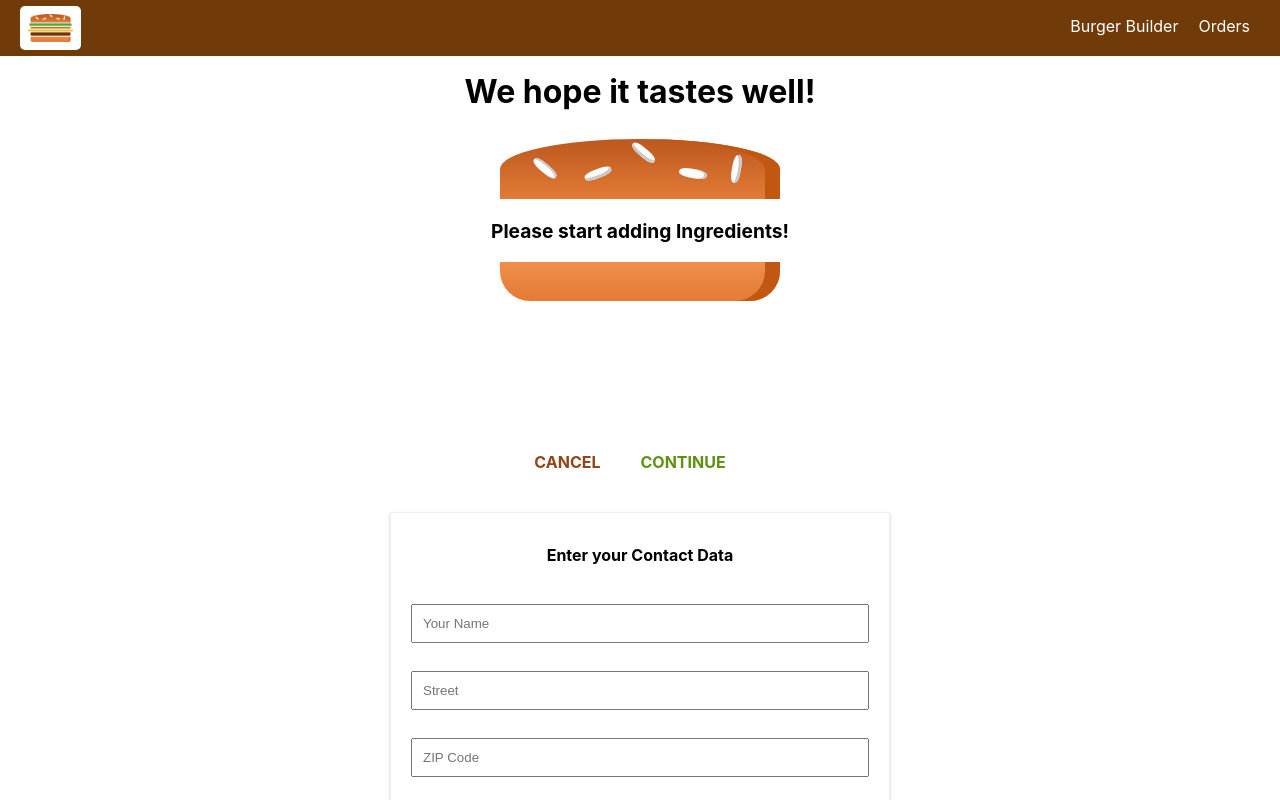
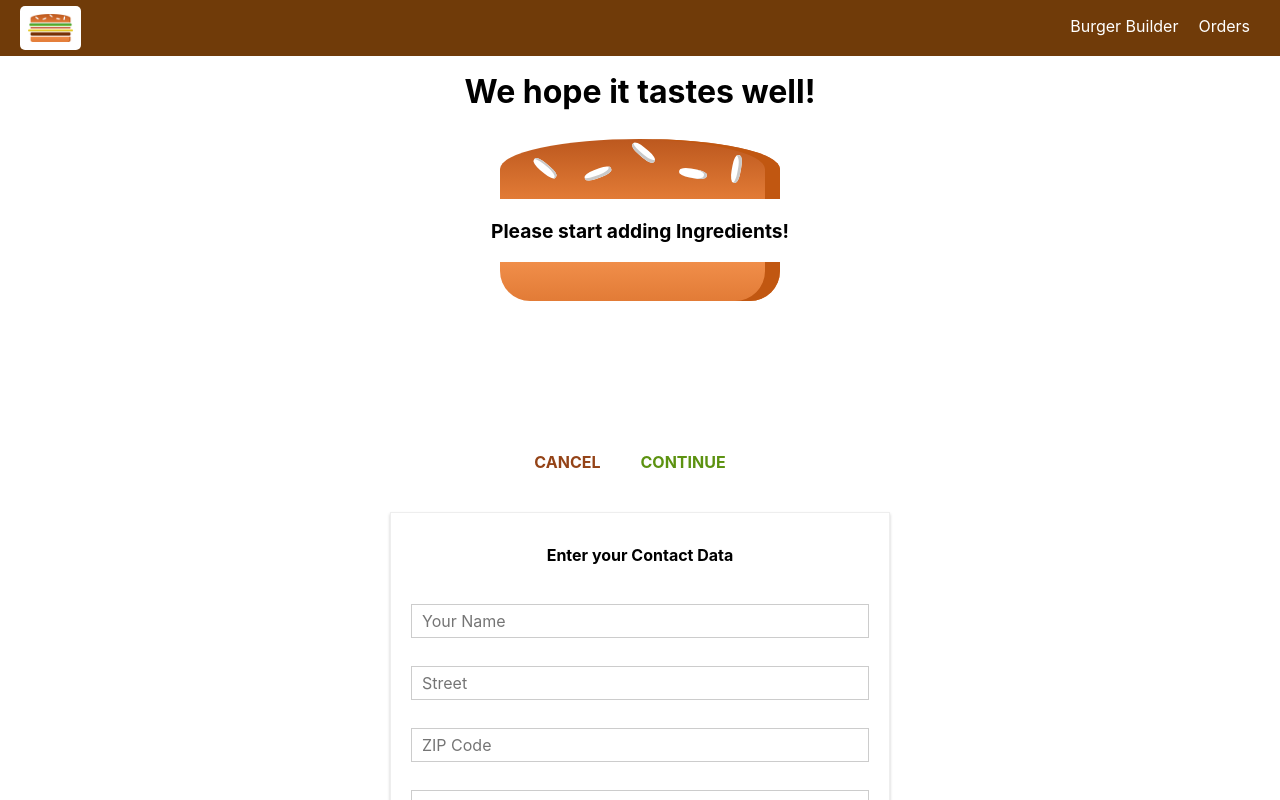
Before and after one commit to mitanshubhavsar/Reactjs_Projects, a React (Create React App) app in the folder The Burger Builder App/the_burger_builder_app/: page /checkout in a window 1280 px wide. Both pictures are taken after a click on the button "CONTINUE". Shown: the top 800 px of the page. Built offline with nearby package versions, Linux system fonts and the light colour scheme.

Commit message:
adding Validation Feedback and visuals

```diff
--- a/The Burger Builder App/the_burger_builder_app/src/components/UI/Button/Button.js
+++ b/The Burger Builder App/the_burger_builder_app/src/components/UI/Button/Button.js
@@ -4,6 +4,7 @@ import classes from './Button.module.css';
 const button = (props) => (
   <button
     onClick={props.clicked}
+    disabled={props.disabled}
     className={[classes.Button, classes[props.btnType]].join(' ')}
   >
     {props.children}
--- a/The Burger Builder App/the_burger_builder_app/src/components/UI/Button/Button.module.css
+++ b/The Burger Builder App/the_burger_builder_app/src/components/UI/Button/Button.module.css
@@ -15,6 +15,11 @@
   padding-left: 0;
 }
 
+.Button:disabled {
+  color: #ccc;
+  cursor: not-allowed;
+}
+
 .Success {
   color: #5c9210;
 }
--- a/The Burger Builder App/the_burger_builder_app/src/components/UI/Input/Input.js
+++ b/The Burger Builder App/the_burger_builder_app/src/components/UI/Input/Input.js
@@ -3,13 +3,18 @@ import classes from './Input.module.css';
 
 const input = (props) => {
   let inputElement = null;
+  const inputClasses = [classes.InputElement];
+
+  if (props.invalid && props.shouldValidate && props.touched) {
+    inputClasses.push(classes.Invalid);
+  }
   switch (props.elementType) {
     case 'input':
       inputElement = (
         <input
           {...props.elementConfig}
           value={props.value}
-          className={classes.Input}
+          className={inputClasses.join(' ')}
           onChange={props.changed}
         />
       );
@@ -19,7 +24,7 @@ const input = (props) => {
         <textarea
           {...props.elementConfig}
           value={props.value}
-          className={classes.Input}
+          className={inputClasses.join(' ')}
           onChange={props.changed}
         />
       );
@@ -28,7 +33,7 @@ const input = (props) => {
       inputElement = (
         <select
           value={props.value}
-          className={classes.Input}
+          className={inputClasses.join(' ')}
           onChange={props.changed}
         >
           {props.elementConfig.options.map((option) => (
@@ -44,7 +49,7 @@ const input = (props) => {
         <input
           {...props.elementConfig}
           value={props.value}
-          className={classes.Input}
+          className={inputClasses.join(' ')}
           onChange={props.changed}
         />
       );
--- a/The Burger Builder App/the_burger_builder_app/src/components/UI/Input/Input.module.css
+++ b/The Burger Builder App/the_burger_builder_app/src/components/UI/Input/Input.module.css
@@ -25,3 +25,8 @@
   outline: none;
   background-color: #ccc;
 }
+
+.Invalid {
+  border: 1px solid red;
+  background-color: #fda49a;
+}
--- a/The Burger Builder App/the_burger_builder_app/src/containers/Checkout/ContactData/ContactData.js
+++ b/The Burger Builder App/the_burger_builder_app/src/containers/Checkout/ContactData/ContactData.js
@@ -19,6 +19,7 @@ class ContactData extends Component {
           required: true,
         },
         valid: false,
+        touched: false,
       },
       street: {
         elementType: 'input',
@@ -31,6 +32,7 @@ class ContactData extends Component {
           required: true,
         },
         valid: false,
+        touched: false,
       },
       zipCode: {
         elementType: 'input',
@@ -45,6 +47,7 @@ class ContactData extends Component {
           maxLength: 5,
         },
         valid: false,
+        touched: false,
       },
       country: {
         elementType: 'input',
@@ -57,6 +60,7 @@ class ContactData extends Component {
           required: true,
         },
         valid: false,
+        touched: false,
       },
       email: {
         elementType: 'input',
@@ -69,6 +73,7 @@ class ContactData extends Component {
           required: true,
         },
         valid: false,
+        touched: false,
       },
       deliveryMethod: {
         elementType: 'select',
@@ -78,10 +83,14 @@ class ContactData extends Component {
             { value: 'cheapest', displayValue: 'Cheapest' },
           ],
         },
-        value: '',
+        value: 'fastest',
+        validation: {
+          required: false,
+        },
+        valid: true,
       },
     },
-
+    formIsValid: false,
     loading: false,
   };
 
@@ -138,8 +147,15 @@ class ContactData extends Component {
       updatedFormElement.value,
       updatedFormElement.validation
     );
+    updatedFormElement.touched = true;
     updatedOrderForm[inputIdentifier] = updatedFormElement;
-    this.setState({ orderForm: updatedOrderForm });
+
+    let formIsValid = true;
+    for (let inputIdentifier in updatedOrderForm) {
+      formIsValid = updatedOrderForm[inputIdentifier].valid && formIsValid;
+    }
+
+    this.setState({ orderForm: updatedOrderForm, formIsValid: formIsValid });
   };
 
   render() {
@@ -155,10 +171,15 @@ class ContactData extends Component {
             elementType={formElement.config.elementType}
             elementConfig={formElement.config.elementConfig}
             value={formElement.config.value}
+            invalid={!formElement.config.valid}
+            shouldValidate={formElement.config.validation}
+            touched={formElement.config.touched}
             changed={(event) => this.inputChangedHandler(event, formElement.id)}
           />
         ))}
-        <Button btnType="Success">ORDER</Button>
+        <Button btnType="Success" disabled={!this.state.formIsValid}>
+          ORDER
+        </Button>
       </form>
     );
     if (this.state.loading) {
```
